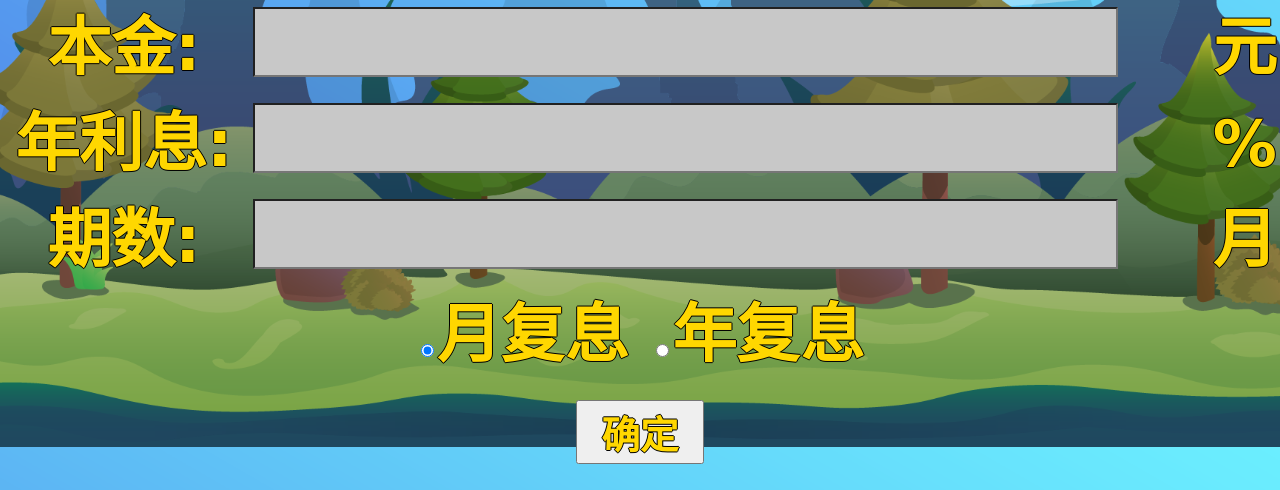
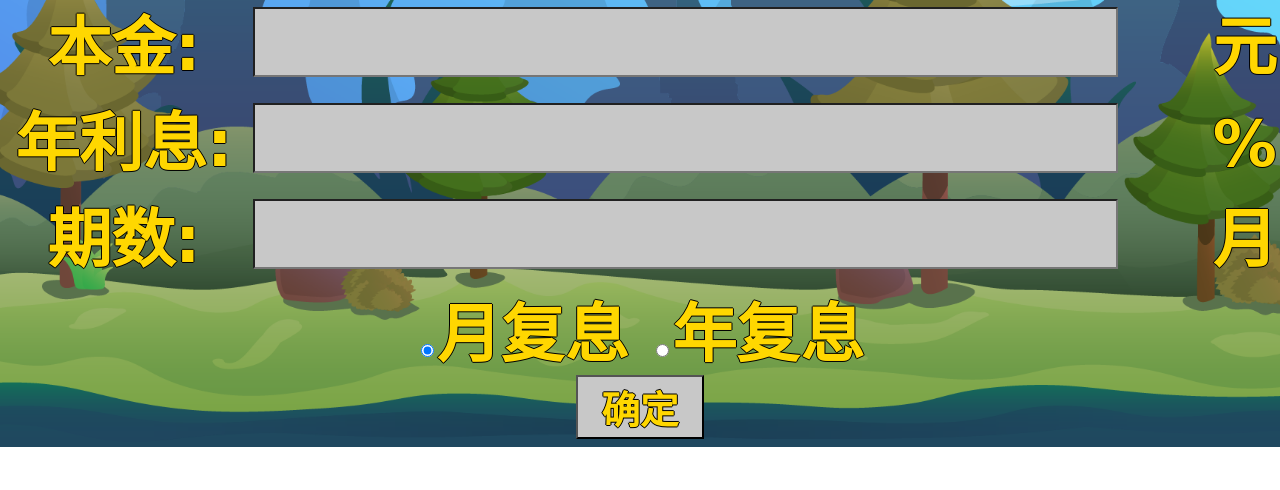
Before and after one commit to owlnosaur/testing, a plain HTML site: page GMG/compound_interest_calculator.html in a window 1280 px wide. Shown: the part 353-843 px from the top of the page. After the commit the page ends 800 px from the top, so only its background shows below. Drawn offline with Linux system fonts and the light colour scheme.

Commit message:
Update style.css

```diff
--- a/GMG/style.css
+++ b/GMG/style.css
@@ -67,9 +67,6 @@ table{
 
 .confirm{
 	text-align: center;
-	padding: 2vw;
-	color:rgb(200,200,200);
-
 }
 
 #confirm_button{
@@ -80,6 +77,7 @@ table{
 	color:gold;
 	font-family: Snell Roundhand, cursive;
 	text-shadow: -1px 0 black, 0 1px black, 1px 0 black, 0 -1px black;
+	background-color: rgb(200,200,200);
 }
 
 
```
